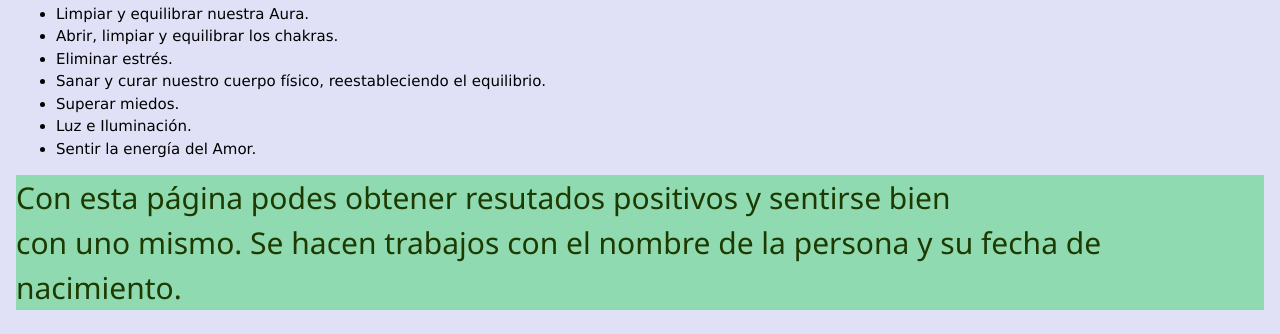
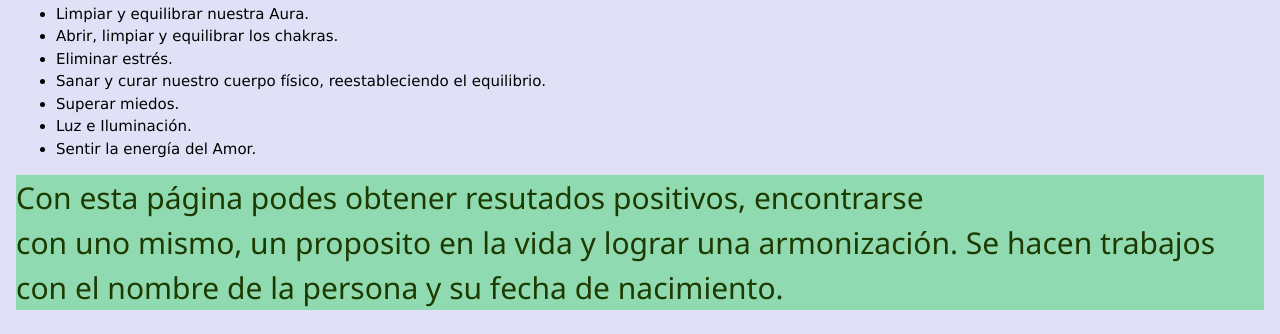
Before and after one commit to nikoarce2020/pendulo, a plain HTML site: page index.html in a window 1280 px wide. Shown: the part 1941-2275 px from the top of the page. Drawn offline with nearby package versions, Linux system fonts and the light colour scheme.

Commit message:
Update index.html

```diff
--- a/index.html
+++ b/index.html
@@ -131,8 +131,8 @@
         <li>Sentir la energía del Amor.</li>
      </ul>
 
-     <h2 class="titulo-2" id="testimonios">Con esta página podes obtener resutados positivos y sentirse bien<br>
-con uno mismo. Se hacen trabajos con el nombre de la persona y su fecha de nacimiento. </h2>
+     <h2 class="titulo-2" id="testimonios">Con esta página podes obtener resutados positivos, encontrarse<br>
+con uno mismo, un proposito en la vida y lograr una armonización. Se hacen trabajos con el nombre de la persona y su fecha de nacimiento. </h2>
 
 
    </article>
```
